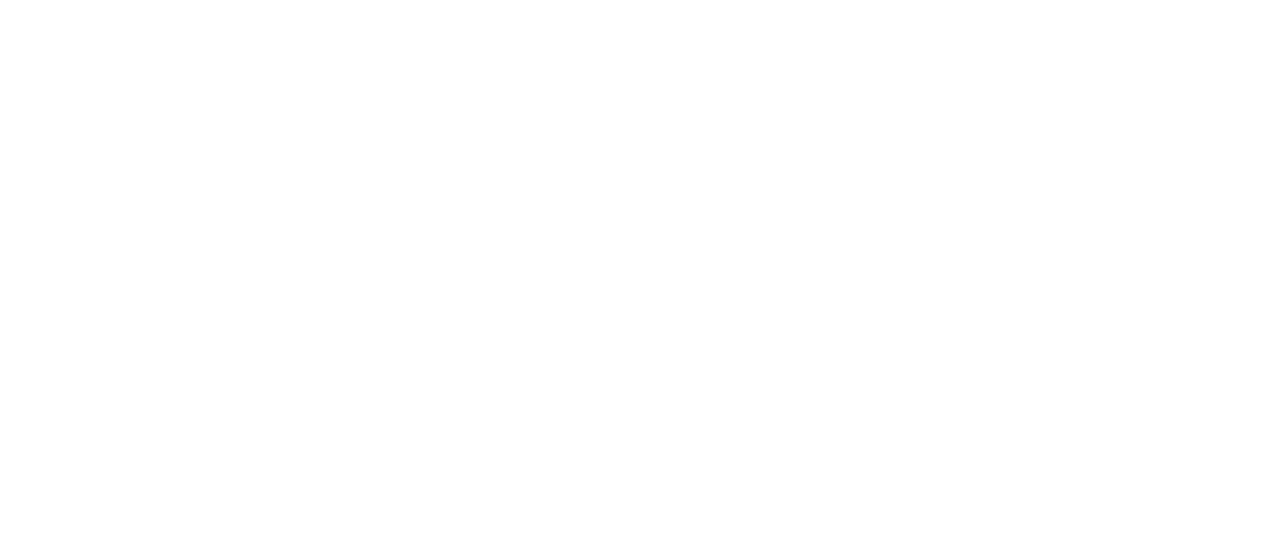
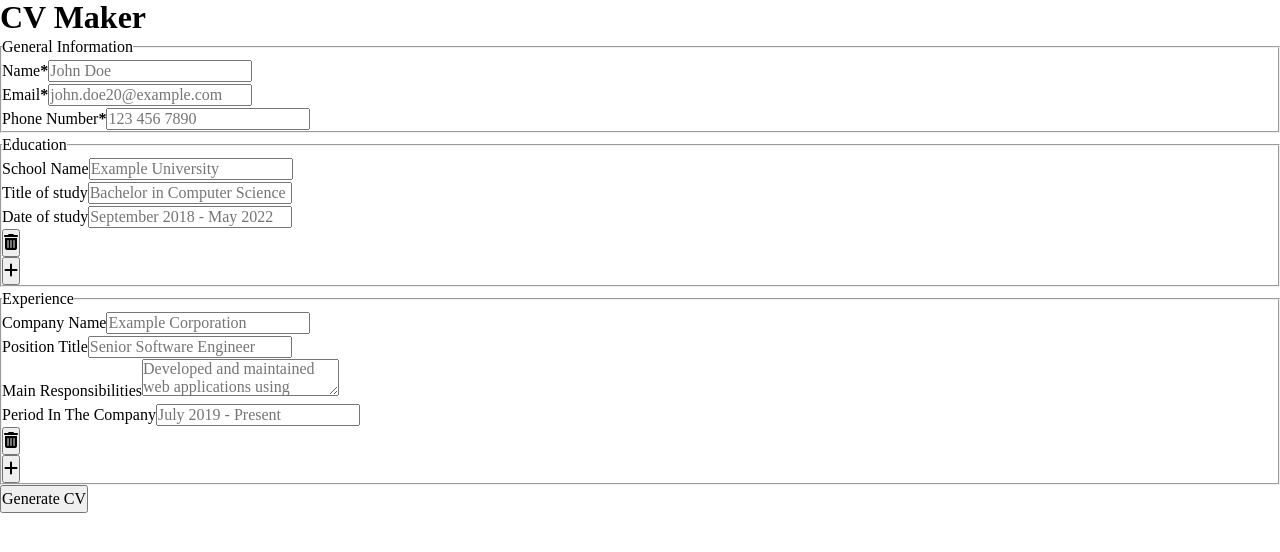
Before and after one commit to Oliver-Ard/cv-application, a React (Vite) app: page / in a window 1280 px wide. Shown: the top 552 px of the page. Built offline with nearby package versions, Linux system fonts and the light colour scheme.

Commit message:
feat: Create the Form component and the additional components for the form

```diff
--- a/index.html
+++ b/index.html
@@ -3,8 +3,11 @@
 	<head>
 		<meta charset="UTF-8" />
 		<meta name="viewport" content="width=device-width, initial-scale=1.0" />
+		<script
+			src="https://kit.fontawesome.com/1c4826088d.js"
+			crossorigin="anonymous"></script>
 		<link rel="icon" href="/favicon.png" />
-		<title>CV Application</title>
+		<title>CV Maker</title>
 	</head>
 	<body>
 		<div id="root"></div>
--- a/package.json
+++ b/package.json
@@ -12,7 +12,8 @@
 	},
 	"dependencies": {
 		"react": "^18.2.0",
-		"react-dom": "^18.2.0"
+		"react-dom": "^18.2.0",
+		"uuid": "^9.0.1"
 	},
 	"devDependencies": {
 		"@types/react": "^18.2.66",
--- a/src/App.jsx
+++ b/src/App.jsx
@@ -1,5 +1,14 @@
+import Form from "./components/Form/Form.jsx";
+
 function App() {
-	return <></>;
+	return (
+		<>
+			<h1>CV Maker</h1>
+			<main className="main">
+				<Form />
+			</main>
+		</>
+	);
 }
 
 export default App;
--- /dev/null
+++ b/src/components/Form/Education.jsx
@@ -0,0 +1,38 @@
+function Education() {
+	return (
+		<>
+			<div className="input-wrapper">
+				<label>
+					School Name
+					<input
+						type="text"
+						name="school-name"
+						placeholder="Example University"
+					/>
+				</label>
+			</div>
+			<div className="input-wrapper">
+				<label>
+					Title of study
+					<input
+						type="text"
+						name="study-title"
+						placeholder="Bachelor in Computer Science"
+					/>
+				</label>
+			</div>
+			<div className="input-wrapper">
+				<label>
+					Date of study
+					<input
+						type="text"
+						name="study-date"
+						placeholder="September 2018 - May 2022"
+					/>
+				</label>
+			</div>
+		</>
+	);
+}
+
+export default Education;
--- /dev/null
+++ b/src/components/Form/Experience.jsx
@@ -0,0 +1,44 @@
+function Experience() {
+	return (
+		<>
+			<div className="input-wrapper">
+				<label>
+					Company Name
+					<input
+						type="text"
+						name="company-name"
+						placeholder="Example Corporation"
+					/>
+				</label>
+			</div>
+			<div className="input-wrapper">
+				<label>
+					Position Title
+					<input
+						type="text"
+						name="position-title"
+						placeholder="Senior Software Engineer"
+					/>
+				</label>
+			</div>
+			<div className="input-wrapper">
+				<label>
+					Main Responsibilities
+					<textarea
+						type="text"
+						name="responsibilities"
+						placeholder="Developed and maintained web applications using React.js and Node.js"
+					/>
+				</label>
+			</div>
+			<div className="input-wrapper">
+				<label>
+					Period In The Company
+					<input type="text" name="period" placeholder="July 2019 - Present" />
+				</label>
+			</div>
+		</>
+	);
+}
+
+export default Experience;
--- /dev/null
+++ b/src/components/Form/Form.jsx
@@ -0,0 +1,139 @@
+import { v4 as uuidv4 } from "uuid";
+import { useState } from "react";
+
+import General from "./General.jsx";
+import Education from "./Education.jsx";
+import Experience from "./Experience.jsx";
+
+function Section({ title, children }) {
+	return (
+		<fieldset>
+			<legend>{title}</legend>
+			{children}
+		</fieldset>
+	);
+}
+
+function Form() {
+	const [educationFields, setEducationFields] = useState([
+		{ id: uuidv4(), component: <Education /> },
+	]);
+
+	const [experienceFields, setExperienceFields] = useState([
+		{ id: uuidv4(), component: <Experience /> },
+	]);
+
+	function addFields(section) {
+		switch (section) {
+			case "education": {
+				setEducationFields([
+					...educationFields,
+					{
+						id: uuidv4(),
+						component: <Education />,
+					},
+				]);
+				break;
+			}
+			case "experience": {
+				setExperienceFields([
+					...experienceFields,
+					{
+						id: uuidv4(),
+						component: <Experience />,
+					},
+				]);
+				break;
+			}
+			// no default
+		}
+	}
+
+	function removeFields(section, idToRemove) {
+		switch (section) {
+			case "education": {
+				const updatedFields = educationFields.filter(
+					(field) => field.id !== idToRemove
+				);
+				setEducationFields(updatedFields);
+				break;
+			}
+			case "experience": {
+				const updatedFields = experienceFields.filter(
+					(field) => field.id !== idToRemove
+				);
+				setExperienceFields(updatedFields);
+				break;
+			}
+			// no default
+		}
+	}
+
+	return (
+		<form className="cv-form" action="#" method="POST">
+			{/* General Info */}
+			<Section title="General Information" className="general">
+				<General />
+			</Section>
+
+			{/* Education Info */}
+			<Section title="Education">
+				{educationFields.map(({ id, component }) => (
+					<div key={id} className="fields-container">
+						{component}
+						<button
+							onClick={() => {
+								removeFields("education", id);
+							}}
+							className="remove-btn"
+							type="button"
+							aria-label="Remove fields">
+							<i className="fa-solid fa-trash-can"></i>
+						</button>
+					</div>
+				))}
+
+				<button
+					onClick={() => addFields("education")}
+					className="add-btn"
+					type="button"
+					aria-label="Add fields">
+					<i className="fa-solid fa-plus"></i>
+				</button>
+			</Section>
+
+			{/* Experience Info  */}
+			<Section title="Experience">
+				{experienceFields.map(({ id, component }) => (
+					<div key={id} className="fields-container">
+						{component}
+						<button
+							onClick={() => {
+								removeFields("experience", id);
+							}}
+							className="remove-btn"
+							type="button"
+							aria-label="Remove fields">
+							<i className="fa-solid fa-trash-can"></i>
+						</button>
+					</div>
+				))}
+
+				<button
+					onClick={() => {
+						addFields("experience");
+					}}
+					className="add-btn"
+					type="button"
+					aria-label="Add fields">
+					{" "}
+					<i className="fa-solid fa-plus"></i>
+				</button>
+			</Section>
+
+			<button className="submit-btn">Generate CV</button>
+		</form>
+	);
+}
+
+export default Form;
--- /dev/null
+++ b/src/components/Form/General.jsx
@@ -0,0 +1,61 @@
+function General() {
+	return (
+		<>
+			<div className="input-wrapper">
+				<label>
+					Name
+					<strong>
+						<span className="required-label" aria-label="required">
+							*
+						</span>
+					</strong>
+					<input
+						type="text"
+						name="name"
+						placeholder="John Doe"
+						autoComplete="on"
+						required
+					/>
+				</label>
+			</div>
+			<div className="input-wrapper">
+				<label>
+					Email
+					<strong>
+						<span className="required-label" aria-label="required">
+							*
+						</span>
+					</strong>
+					<input
+						type="email"
+						name="email"
+						placeholder="john.doe20@example.com"
+						autoComplete="on"
+						required
+					/>
+				</label>
+			</div>
+			<div className="input-wrapper">
+				<label>
+					Phone Number
+					<strong>
+						<span className="required-label" aria-label="required">
+							*
+						</span>
+					</strong>
+					<input
+						type="tel"
+						name="phone-number"
+						placeholder="123 456 7890"
+						max="10"
+						maxLength="18"
+						pattern="^(\(\d{3}\)?|\d{3}-?|\d{3}?)?\d{3}?-?\d{4}$"
+						required
+					/>
+				</label>
+			</div>
+		</>
+	);
+}
+
+export default General;
```
Also changed, not shown: .eslintrc.json, 1 other file (tests, documents, lock files or other folders).
